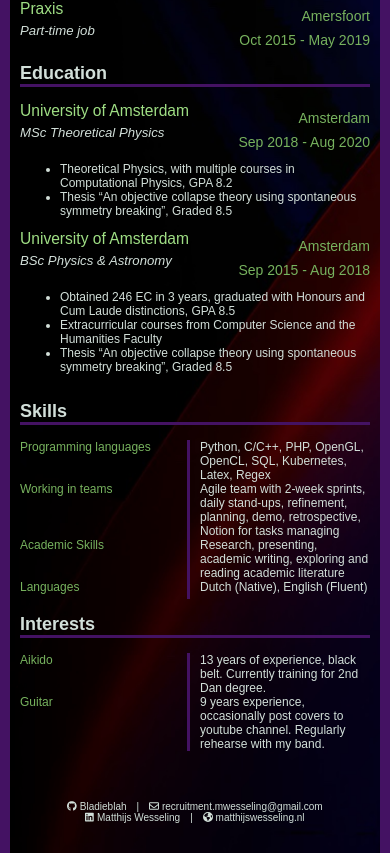
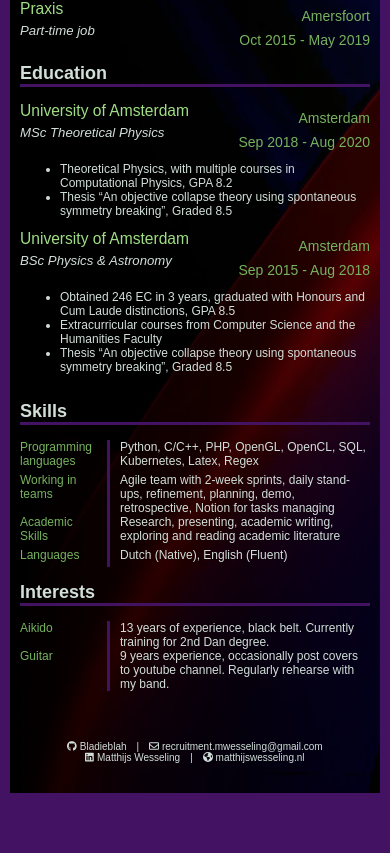
Before and after one commit to Bladieblah/Bladieblah.github.io, a Next.js app: page /cv in a window 390 px wide. Shown: the part 1208-2061 px from the top of the page. After the commit the page ends 2001 px from the top, so only its background shows below. Built offline with nearby package versions, Linux system fonts and the light colour scheme; a web font is replaced by a local one.

Commit message:
Responsive fixes

```diff
--- a/src/components/styles/cvitem.module.css
+++ b/src/components/styles/cvitem.module.css
@@ -51,10 +51,24 @@
   min-width: 120px;
 }
 
-@media screen and (max-width: 640px) {
+@media screen and (max-width: 800px) {
   .spacing {
     min-width: 0;
     width: 0;
+  }
+}
+
+@media screen and (max-width: 620px) {
+  .skillname {
+    min-width: 110px !important;
+    max-width: 110px !important;
+  }
+}
+
+@media screen and (max-width: 400px) {
+  .skillname {
+    min-width: 90px !important;
+    max-width: 90px !important;
   }
 }
 
```
